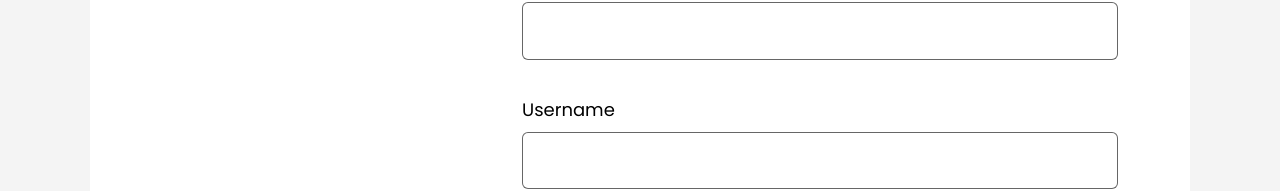
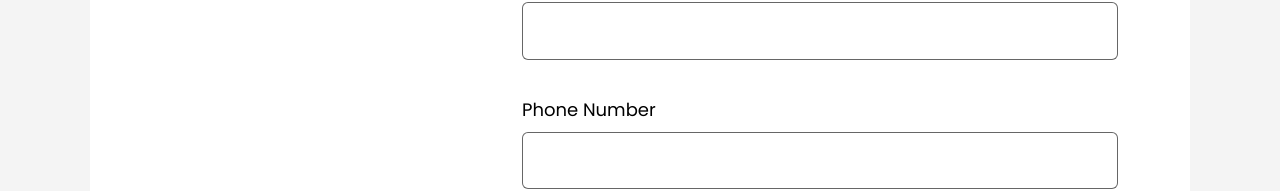
Before and after one commit to AbdelrahmanMostafa0/career-guidance-network, a Next.js app in the folder client/: page /settings in a window 1280 px wide. Shown: the part 725-916 px from the top of the page. Built offline with nearby package versions, Linux system fonts and the light colour scheme; what @nextui-org/react would draw is missing.

Commit message:
Update Settings.jsx

```diff
--- a/client/src/components/settings/Settings.jsx
+++ b/client/src/components/settings/Settings.jsx
@@ -10,7 +10,6 @@ export default function Settings() {
     CurrentPassword:"",
     newPassword:"",
     confirmNewPassword:"",
-    userName:"",
     phoneNumber:"",
     github:"",
     linkedin:"",
@@ -60,14 +59,6 @@ export default function Settings() {
               value={formData.email}
               onChange={handleChange}
             />
-            <label htmlFor="username">Username</label>
-            <input
-              id="username"
-              name="username"
-              type="text"
-              value={formData.userName}
-              onChange={handleChange}
-              />
             <label htmlFor="phoneNumber">Phone Number</label>
             <input
               id="phoneNumber"
```
